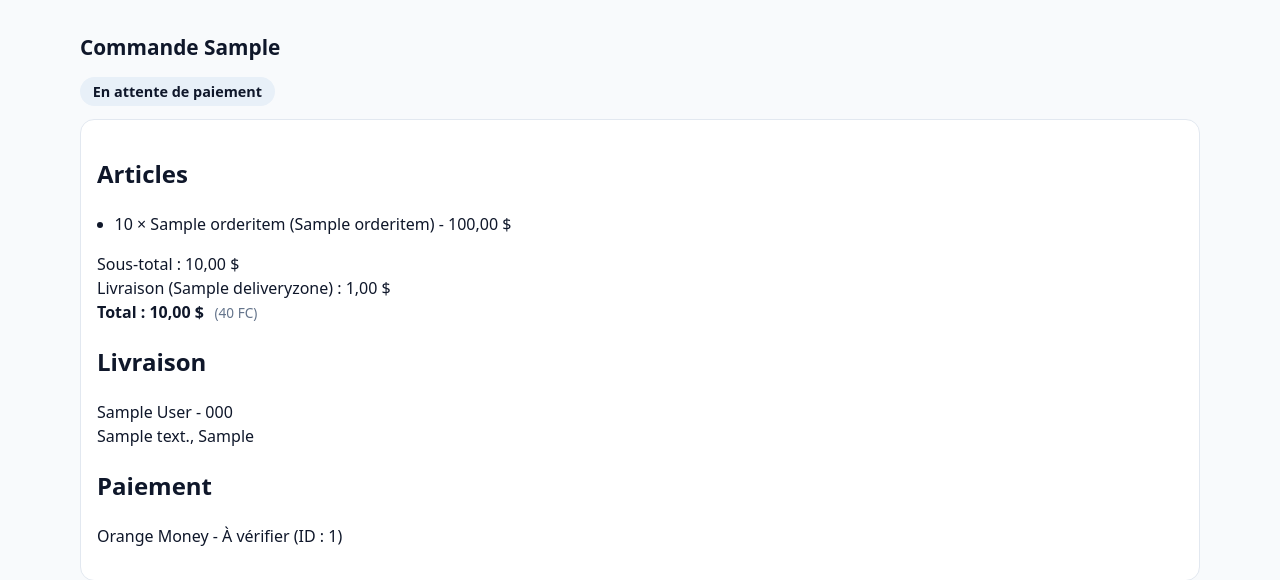
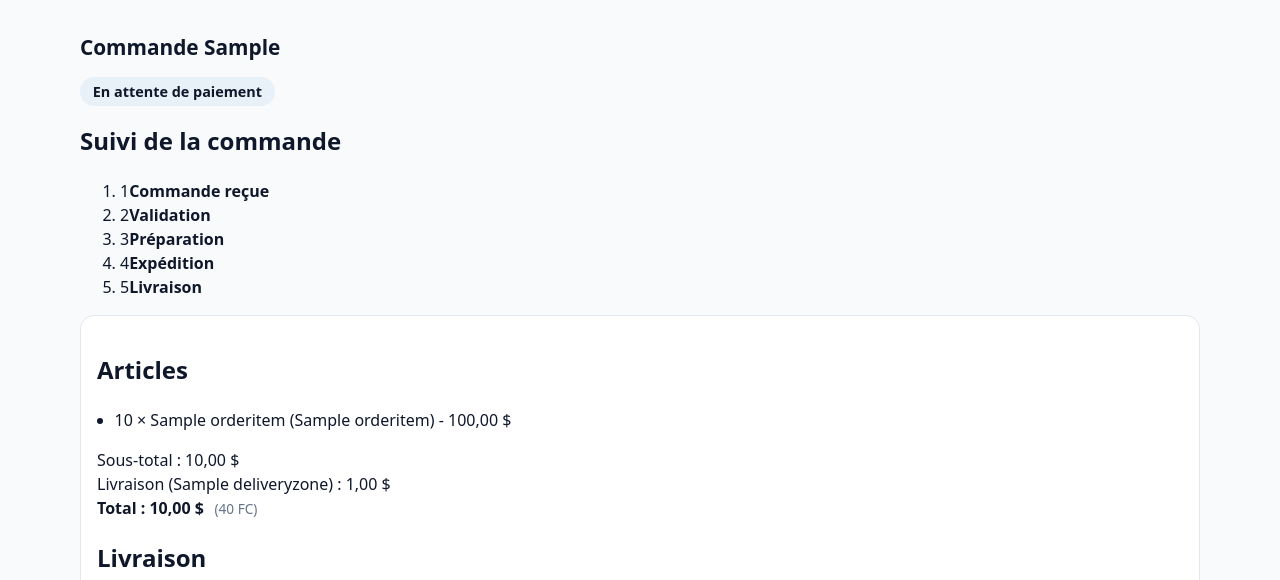
Before and after one commit to FULAMA/congopixel, a Django app: a page that uses templates/orders/order_detail.html in a window 1280 px wide. Shown: the part 123-703 px from the top of the page. Run offline with Django 5.2, Linux system fonts and the light colour scheme; a user stored in the database is signed in; tables that the repository leaves empty hold one stand-in row (values such as "Sample post").

Commit message:
feat(orders): show customer order progress

```diff
--- a/templates/orders/order_detail.html
+++ b/templates/orders/order_detail.html
@@ -4,6 +4,21 @@
 {% block content %}
 <h1 class="section-title">Commande {{ order.reference }}</h1>
 <p><span class="chip active">{{ order.get_status_display }}</span></p>
+
+<section class="order-tracking" aria-label="Progression de la commande">
+  <h2>Suivi de la commande</h2>
+  {% if order.status == 'cancelled' %}
+    <p class="order-cancelled">Cette commande est annulée. Contactez-nous si un paiement a déjà été effectué.</p>
+  {% else %}
+    <ol class="order-tracking__steps">
+      <li class="is-complete"><span>1</span><strong>Commande reçue</strong></li>
+      <li class="{% if order.status == 'pending_payment' or order.status == 'payment_submitted' %}is-current{% elif order.status == 'paid' or order.status == 'preparing' or order.status == 'shipped' or order.status == 'delivered' %}is-complete{% endif %}"><span>2</span><strong>Validation</strong></li>
+      <li class="{% if order.status == 'paid' or order.status == 'preparing' %}is-current{% elif order.status == 'shipped' or order.status == 'delivered' %}is-complete{% endif %}"><span>3</span><strong>Préparation</strong></li>
+      <li class="{% if order.status == 'shipped' %}is-current{% elif order.status == 'delivered' %}is-complete{% endif %}"><span>4</span><strong>Expédition</strong></li>
+      <li class="{% if order.status == 'delivered' %}is-current{% endif %}"><span>5</span><strong>Livraison</strong></li>
+    </ol>
+  {% endif %}
+</section>
 
 <div class="summary">
   <h2>Articles</h2>
```
